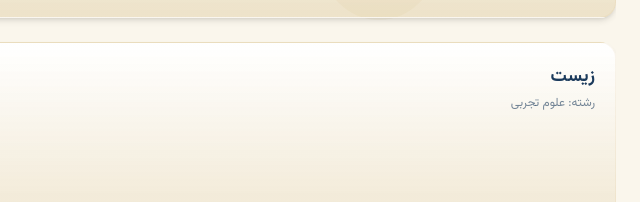
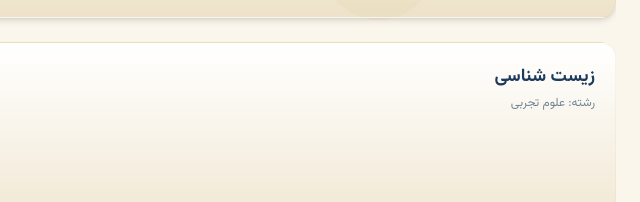
Before and after one commit to YounesA-L/my-institute-site-1, a website: page public/courses-10.html in a window 1280 px wide. Shown: the part 1222-1424 px from the top of the page, 640-1280 px from the left. Drawn offline with nearby package versions, Linux system fonts and the light colour scheme.

Commit message:
The name of listen was updated

```diff
--- a/public/courses-10.html
+++ b/public/courses-10.html
@@ -385,7 +385,7 @@
                             <div class="flex items-stretch">
                                 <div class="flex-1 p-4 sm:p-5 flex flex-col justify-between">
                                     <div>
-                                        <h4 class="text-navy text-lg font-bold">زیست</h4>
+                                        <h4 class="text-navy text-lg font-bold">زیست شناسی</h4>
                                         <p class="text-navy/60 text-xs mt-1">رشته: علوم تجربی</p>
                                     </div>
                                     <button
```
